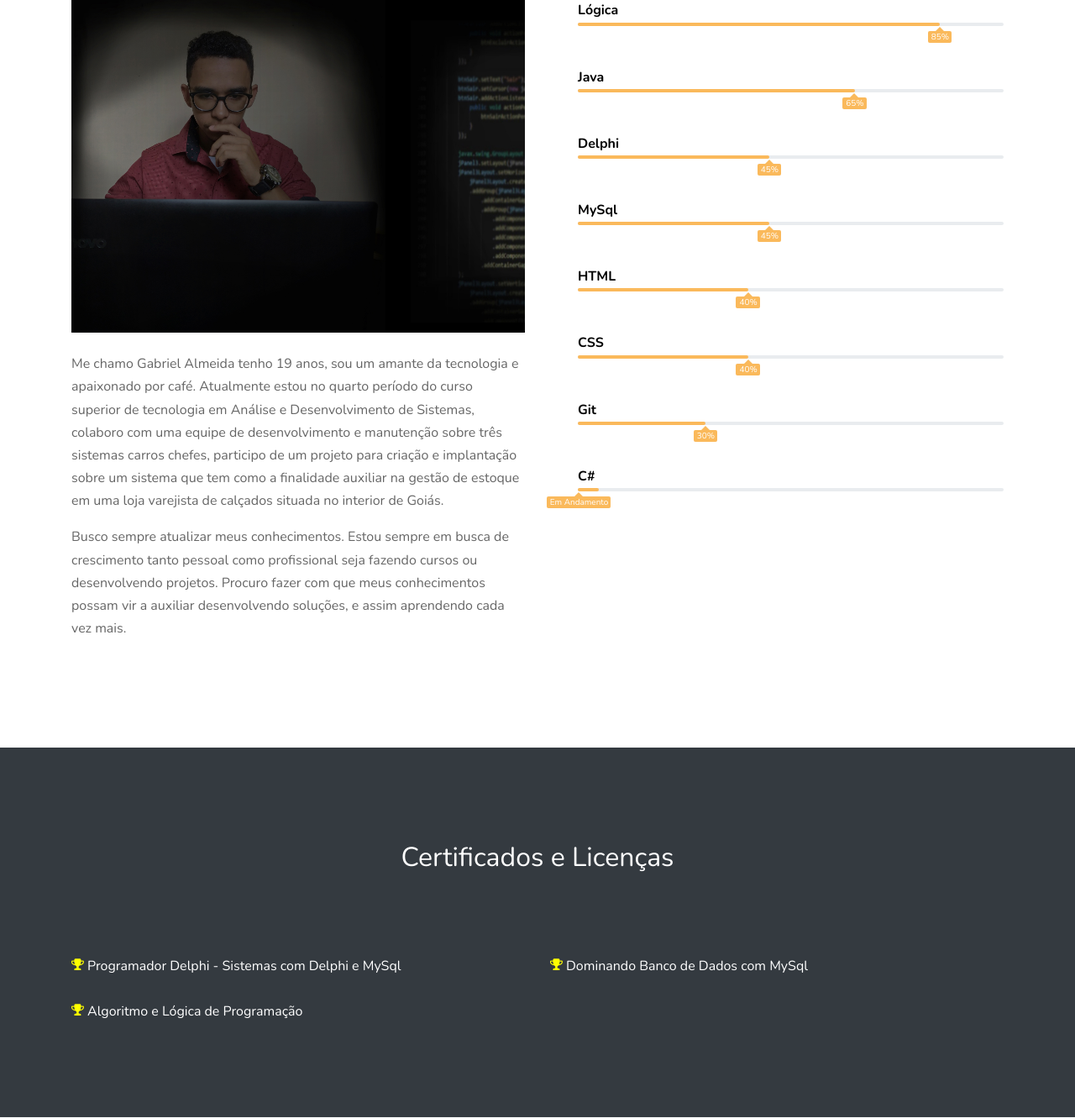
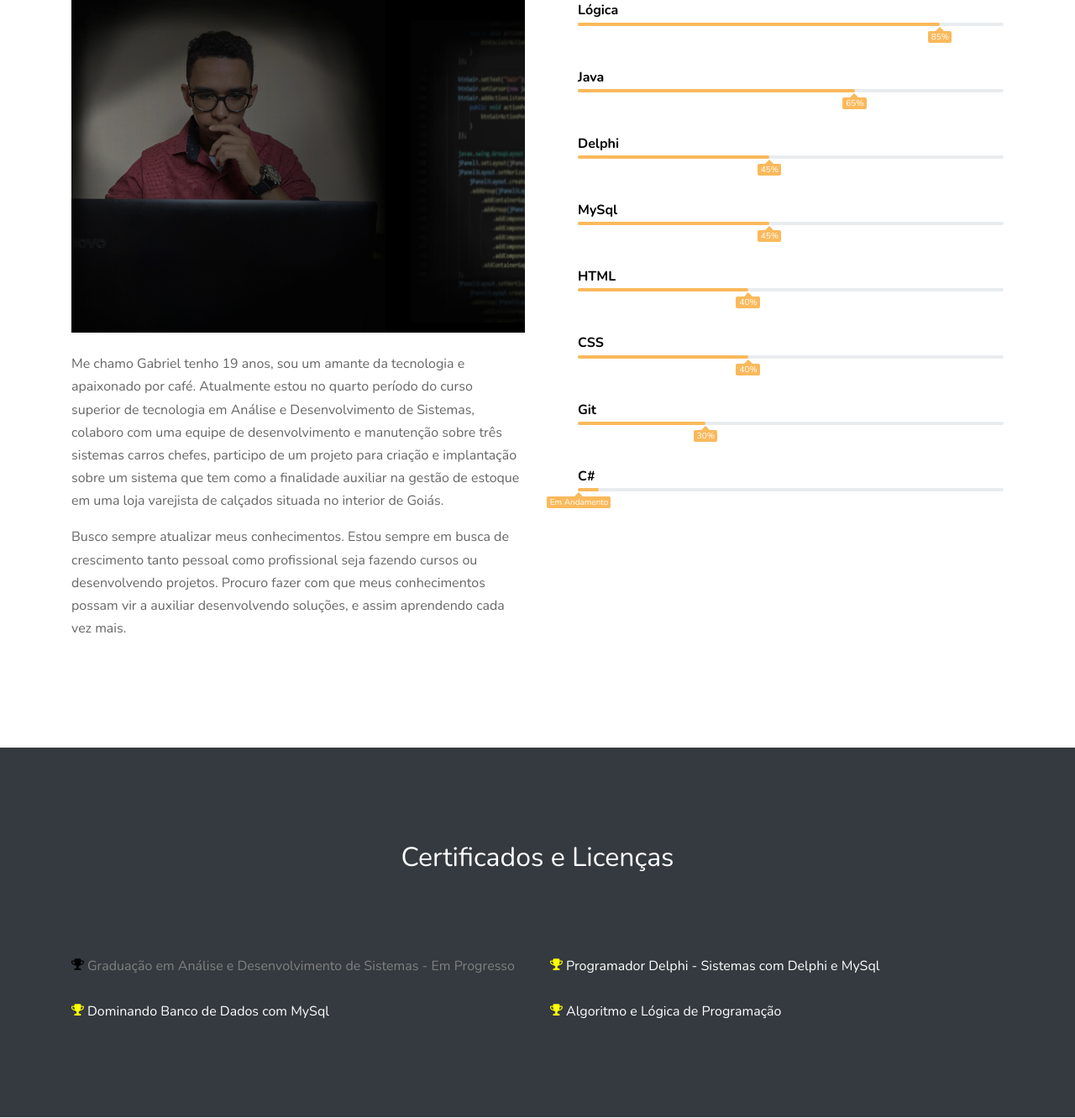
Before and after one commit to santos-gabriel/ProjetoSite, a PHP site: page /dev/ in a window 1280 px wide. Shown: the part 983-2314 px from the top of the page at 84% size. Run offline with PHP 8.4, Linux system fonts and the light colour scheme; some web fonts are replaced.

Commit message:
ALTERAÇÃO[texto about; novo campo em progresso dentro de awards]

```diff
--- a/about.php
+++ b/about.php
@@ -6,7 +6,7 @@
           </div>
           <div class="col-lg-6 order-2 order-lg-1">
             <img class="img-fluid mb-4" src="images/imgAbout.jpg" alt="Image">
-            <p>Me chamo Gabriel Almeida tenho 19 anos, sou um amante da tecnologia e apaixonado por café. Atualmente estou no quarto período do curso superior de tecnologia em Análise e Desenvolvimento de Sistemas, colaboro com uma equipe de desenvolvimento e manutenção sobre três sistemas carros chefes, participo de um projeto para criação e implantação sobre um sistema que tem como a finalidade auxiliar na gestão de estoque em uma loja varejista de calçados situada no interior de Goiás.</p>
+            <p>Me chamo Gabriel tenho 19 anos, sou um amante da tecnologia e apaixonado por café. Atualmente estou no quarto período do curso superior de tecnologia em Análise e Desenvolvimento de Sistemas, colaboro com uma equipe de desenvolvimento e manutenção sobre três sistemas carros chefes, participo de um projeto para criação e implantação sobre um sistema que tem como a finalidade auxiliar na gestão de estoque em uma loja varejista de calçados situada no interior de Goiás.</p>
             <p>Busco sempre atualizar meus conhecimentos. Estou sempre em busca de crescimento tanto pessoal como profissional seja fazendo cursos ou desenvolvendo projetos. Procuro fazer com que meus conhecimentos possam vir a auxiliar desenvolvendo soluções, e assim aprendendo cada vez mais.</p>
           </div>
 
--- a/awards.php
+++ b/awards.php
@@ -9,15 +9,21 @@
         </div>
 
         <div class="row">
+
+          <div class="col-md-8 col-lg-6">
+            <span class="icon-trophy" style="color: black;"></span><span style="color: #808080;"> Graduação em Análise e Desenvolvimento de Sistemas - Em Progresso</span>
+          </div>
+
           <div class="col-md-8 col-lg-6">
             <a href="https://www.udemy.com/certificate/UC-FKMTGXPV/"><span class="icon-trophy" style="color: yellow"></span><span style="color: white;"> Programador Delphi - Sistemas com Delphi e MySql</span></a>
           </div>
 
           <div class="col-md-8 col-lg-6">
+            <br>
             <a href="https://www.udemy.com/certificate/UC-PK7693IH/"><span class="icon-trophy" style="color: yellow"></span><span style="color: white;"> Dominando Banco de Dados com MySql</span></a>
           </div>
 
-          <div class="col-md-16 col-lg-12">
+          <div class="col-md-8 col-lg-6">
             <br>
             <a href="https://www.cursoemvideo.com/wp-content/uploads/2019/09/973-221944.jpeg"><span class="icon-trophy" style="color: yellow"></span><span style="color: white;"> Algoritmo e Lógica de Programação</span></a>
           </div>
```
